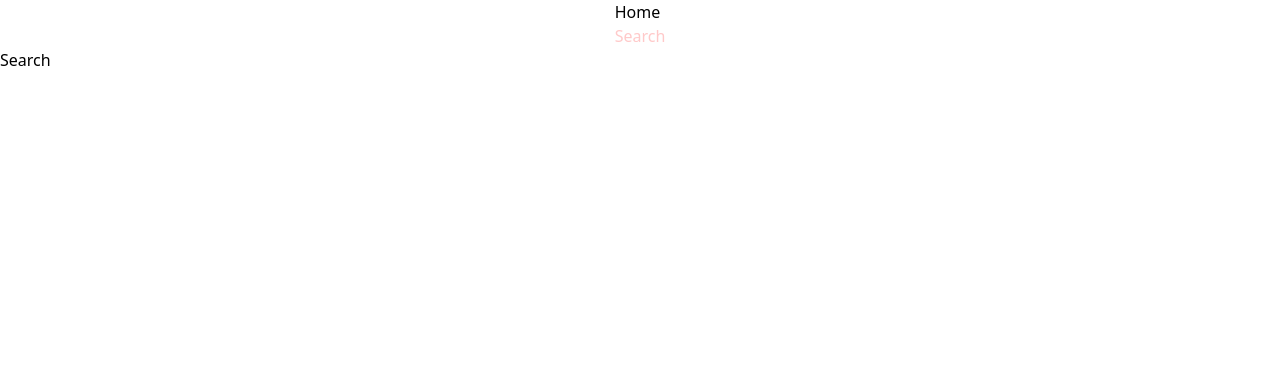
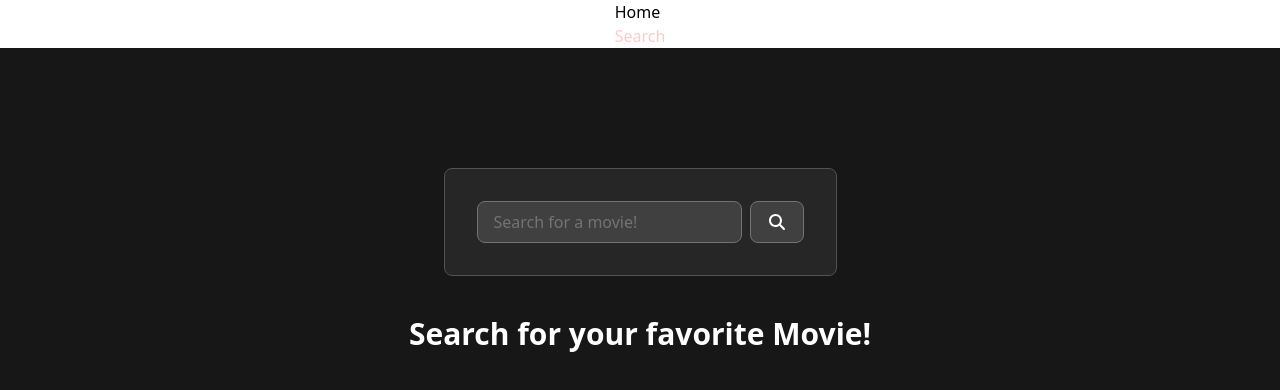
Before and after one commit to teejay717/react-movie-app, a React (Vite) app: page /search in a window 1280 px wide. Shown: the top 390 px of the page. Built offline with nearby package versions, Linux system fonts and the light colour scheme.

Commit message:
feat: implement search functionality with loading state and results display

```diff
--- a/src/pages/Search.jsx
+++ b/src/pages/Search.jsx
@@ -1,8 +1,88 @@
-import React from 'react'
+import React, { useState } from 'react'
+import { Link } from 'react-router-dom'
+import { FontAwesomeIcon } from '@fortawesome/react-fontawesome';
+import { faSpinner } from '@fortawesome/free-solid-svg-icons';
+import { faMagnifyingGlass } from '@fortawesome/free-solid-svg-icons';
 
 const Search = () => {
+  const [searchInput, setSearchInput] = useState("")
+  const [searchResults, setSearchResults] = useState([])
+  const [loading, setLoading] = useState(false)
+  const [moviesDisplayed, setMoviesDisplayed] = useState(false)
+
+  async function fetchSearch() {
+    setLoading(true)
+    const API_KEY = import.meta.env.VITE_TMDB_API_KEY
+
+    try {
+      const res = await fetch(`https://api.themoviedb.org/3/search/movie?api_key=${API_KEY}&query=${searchInput}`)
+
+      if (!res.ok) {
+        console.log("Error fetching")
+        return;
+      }
+
+      const data = await res.json();
+      console.log(data)
+      setSearchResults(data.results)
+    }
+    catch (error) {
+      console.log("Error fetching")
+    }
+    finally {
+      setLoading(false)
+      setMoviesDisplayed(true)
+    }
+  }
+
+  console.log(searchResults.results)
+
   return (
-    <div>Search</div>
+    <>
+    <div className="min-h-screen bg-neutral-900">
+      <div className='flex justify-center items-center'>
+        <div className='flex gap-2 mt-30 bg-neutral-800 p-8 rounded-lg border-1 border-neutral-600'>
+          <input placeholder="Search for a movie!" className="border-1 border-neutral-500 bg-neutral-700 py-2 px-4 rounded-lg placeholder:text-neutral-500 text-white" type='text' value = {searchInput}
+          onChange={(e) => {
+            setSearchInput(e.target.value)
+          }}
+          onKeyDown={(e) => {
+            if (e.key === 'Enter') {
+                fetchSearch()
+            }
+          }}
+          ></input>
+          <button className='border-1 hover:cursor-pointer border-neutral-500 bg-neutral-700 py-2 px-4 rounded-lg text-white'
+          onClick={() => {
+            fetchSearch()
+          }}><FontAwesomeIcon icon={faMagnifyingGlass} /></button>
+        </div>
+      </div>
+      {loading ?
+      <div className='flex justify-center items-center w-full h-screen'>
+        <FontAwesomeIcon icon={faSpinner} className="animate-spin text-6xl" />
+      </div>
+      :
+
+      <div className="container mx-auto px-4 py-8 pt-10 h-full">
+        {!moviesDisplayed ? <p className='text-center text-white text-3xl font-bold'>Search for your favorite Movie!</p> : <p className='text-center text-white text-3xl font-bold'>Search results for: {searchInput}</p>}
+      <div className="grid grid-cols-2 md:grid-cols-4 gap-4 m-8">
+        {searchResults.map((movie) => (
+                        <div className="bg-neutral-800 rounded-lg shadow-lg p-2 hover:scale-101 hover:shadow-2xl hover:bg-neutral-700 transition cursor-pointer flex flex-col items-center w-full border-1 border-neutral-600 text-center"
+
+                        key={movie.id}>
+                            <Link to={`/movie/${movie.id}`}>
+                            <img alt={movie.title}
+                            className="w-full h-64 object-cover rounded-lg" src={`https://image.tmdb.org/t/p/w500${movie.poster_path}`}/>
+                            <p className='text-white font-bold py-4'>{movie.title}</p>
+                            </Link>
+                        </div>
+                    ))}
+        </div>
+        </div>}
+        </div>
+    </>
+
   )
 }
 
```
